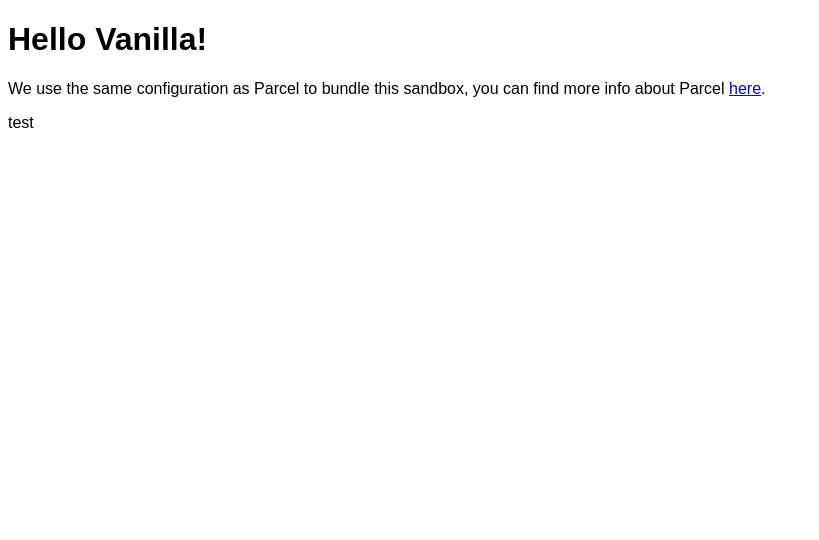
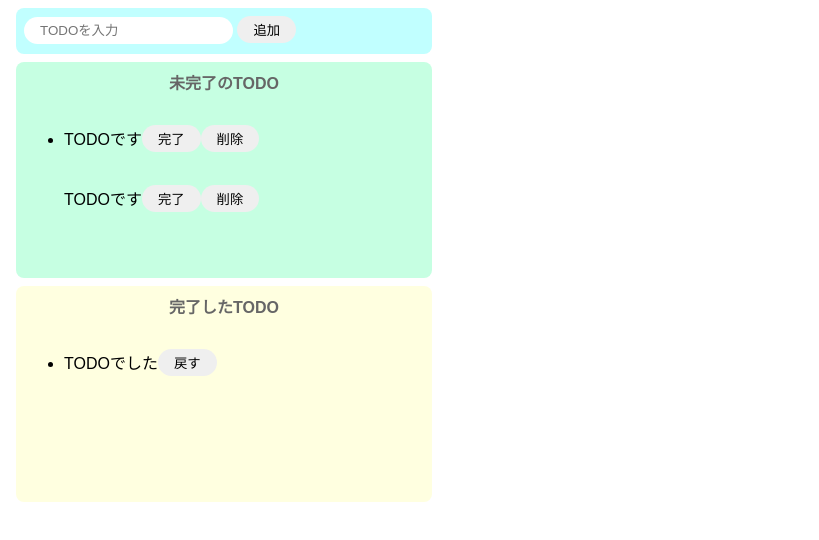
Before and after one commit to tetuyakouno/todo-js, a website built with Parcel: page index.html in a window 1280 px wide. Shown: the whole page, without its empty margins (0-819 px from the left). Built offline with nearby package versions, Linux system fonts and the light colour scheme.

Commit message:
write index.html

```diff
--- a/index.html
+++ b/index.html
@@ -1,14 +1,42 @@
 <!DOCTYPE html>
 <html>
   <head>
-    <title>Parcel Sandbox</title>
-    <meta charset="UTF-8" />
+    <title>TODO(JS)</title>
   </head>
-
   <body>
-    <div id="app"></div>
-    <p>test</p>
-
+    <div class="input-area">
+      <input id="add-text" placeholder="TODOを入力" />
+      <button id="add-button">追加</button>
+    </div>
+    <div class="incomplete-area">
+      <p class="title">未完了のTODO</p>
+      <ul>
+        <li id="incomplete-list">
+          <div class="liset-row">
+            <p>TODOです</p>
+            <button>完了</button>
+            <button>削除</button>
+          </div>
+          <div class="liset-row">
+            <p>TODOです</p>
+            <button>完了</button>
+            <button>削除</button>
+          </div>
+        </li>
+      </ul>
+    </div>
+    <div class="complete-area">
+      <p class="title">完了したTODO</p>
+      <ul>
+        <li>
+          <div class="liset-row">
+            <p>TODOでした</p>
+            <button>戻す</button>
+          </div>
+        </li>
+      </ul>
+    </div>
     <script src="src/index.js"></script>
+    <link rel="stylesheet" type="text/css" href="src/styles.css" />
   </body>
 </html>
```
